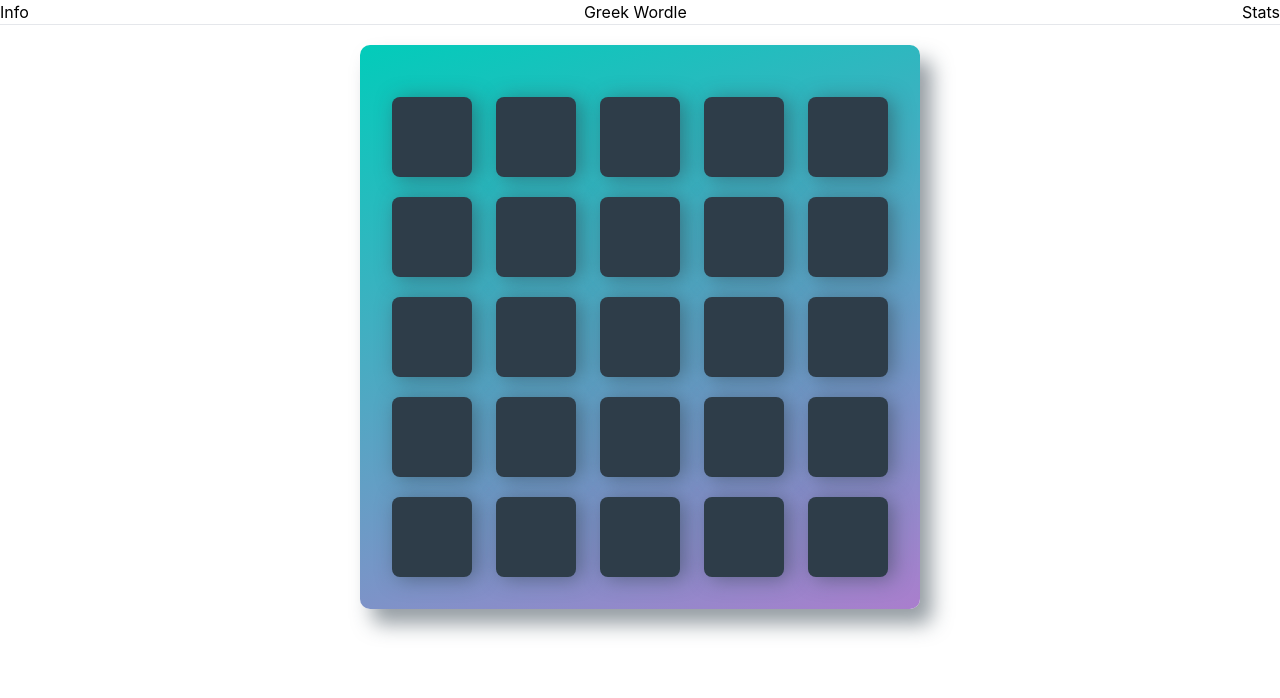
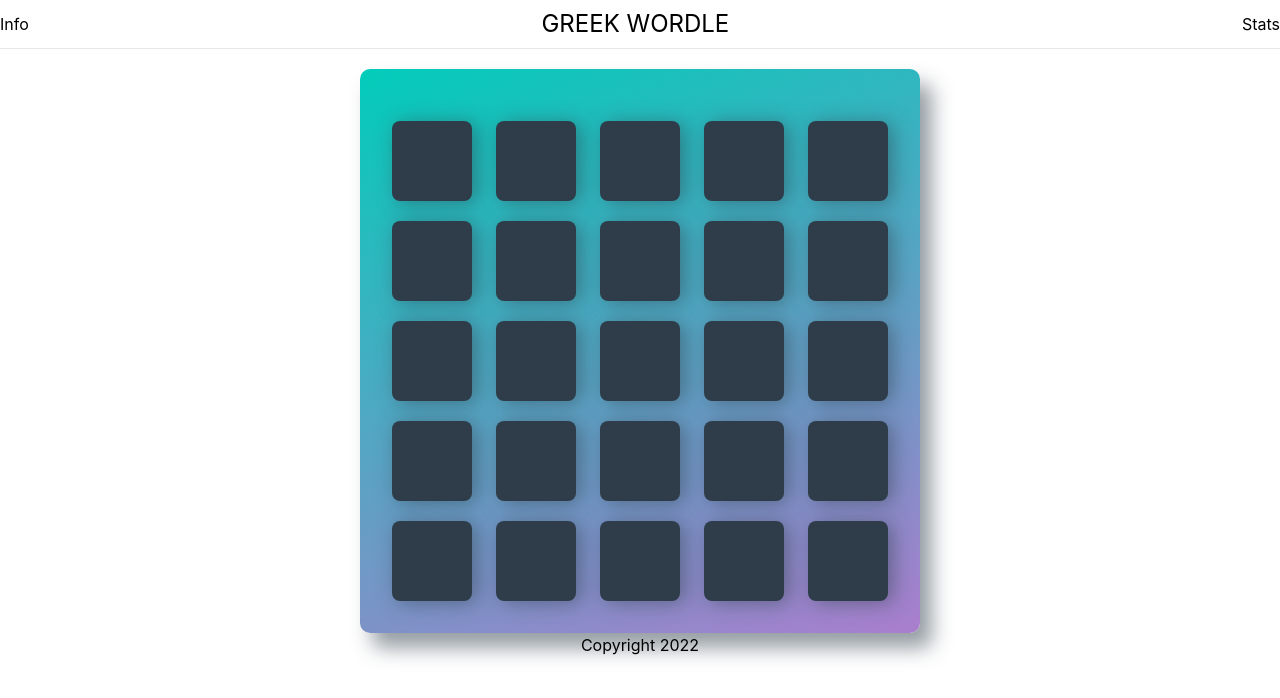
Before and after one commit to katerinamakri/greek-wordle, a React (Create React App) app: page / in a window 1280 px wide. Shown: the top 698 px of the page. Built offline with nearby package versions, Linux system fonts and the light colour scheme.

Commit message:
Fix header ui

```diff
--- a/src/App.js
+++ b/src/App.js
@@ -6,14 +6,17 @@ function App() {
 	return (
 		<div className="text-center">
 			<header className="border-b">
-				<div className="flex justify-between">
+				<div className="flex justify-between py-2">
 					<button>Info</button>
-					<h1>Greek Wordle</h1>
+					<h1 className="text-2xl">GREEK WORDLE</h1>
 					<button>Stats</button>
 				</div>
 			</header>
 			<Table/>
 			{/*<Keyboard/>*/}
+			<footer>
+				<p>Copyright 2022</p>
+			</footer>
 		</div>
 	);
 }
```
